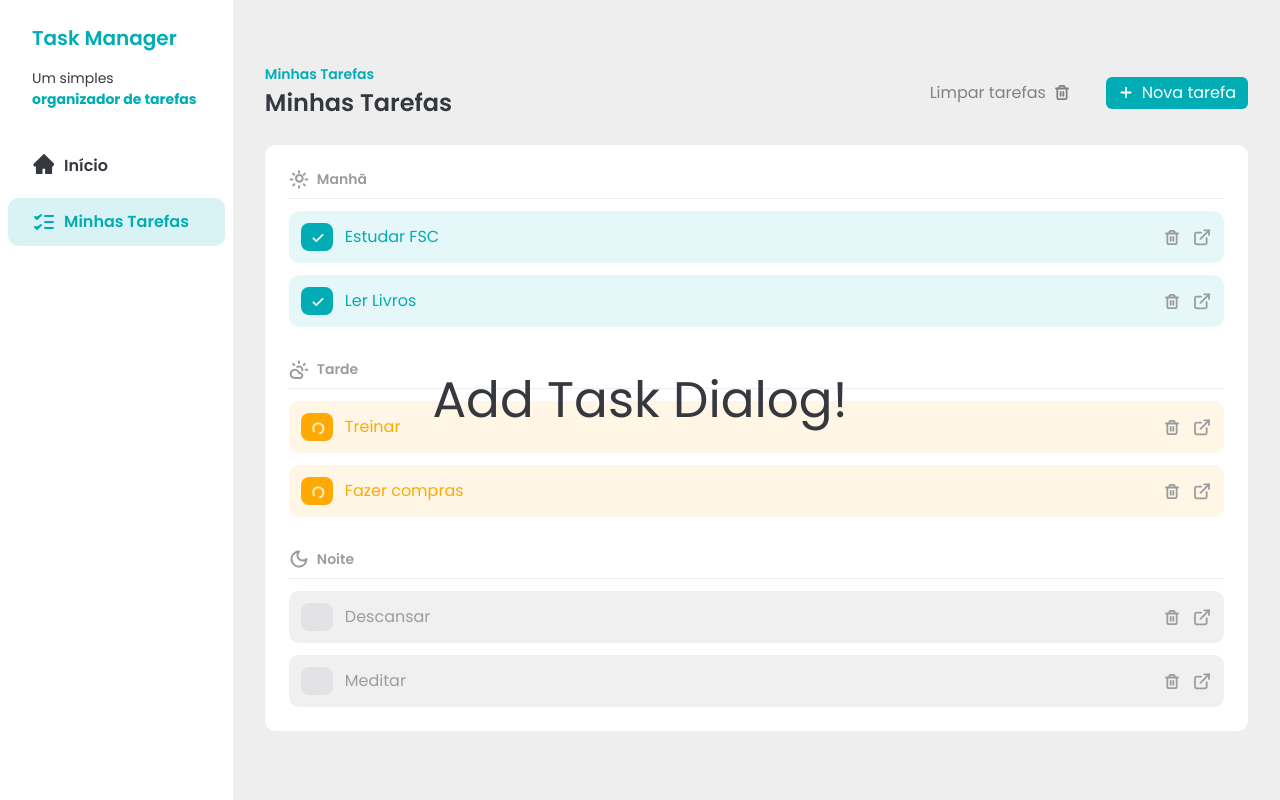
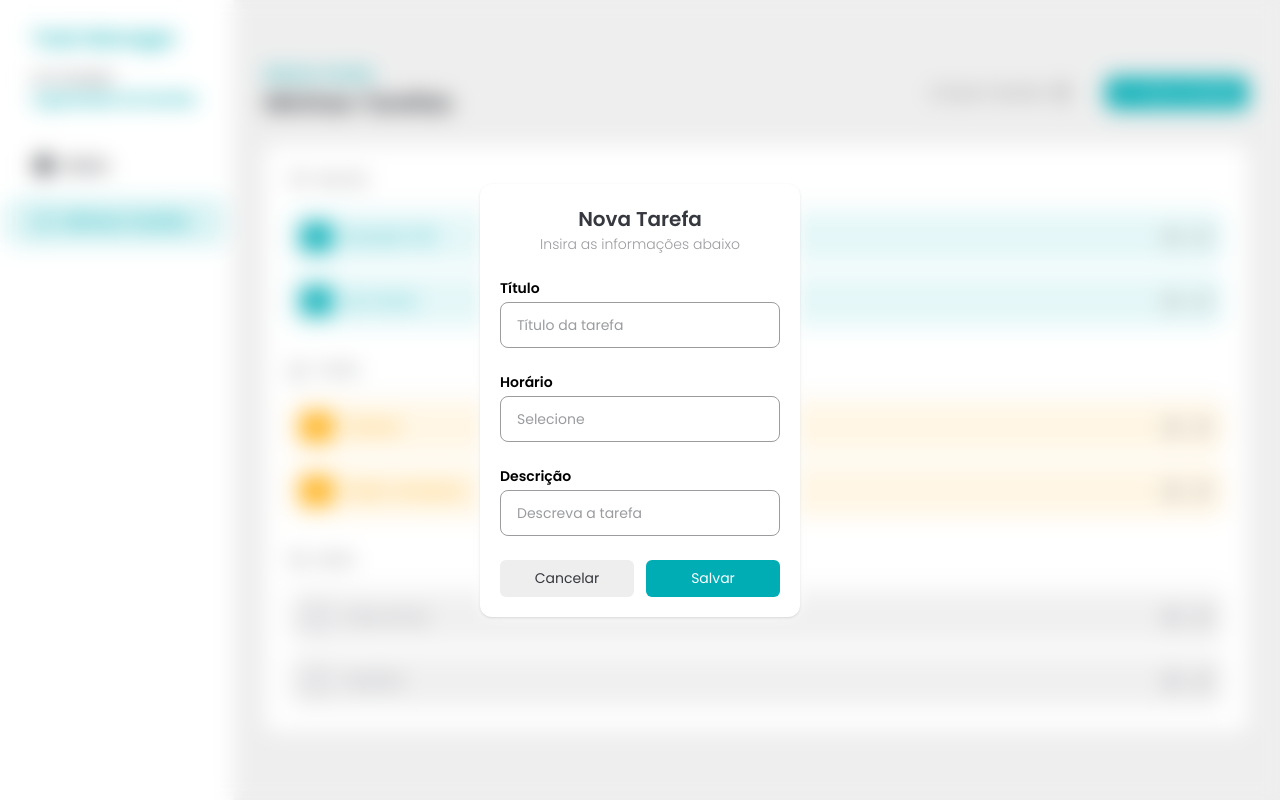
Before and after one commit to kleyton-ferreira/gerenciador-tarefas, a React (Vite) app: page / in a window 1280 px wide. Both pictures are taken after a click on the button "Nova tarefa". Built offline with nearby package versions, Linux system fonts and the light colour scheme.

Commit message:
feat: ensure AddTaskDialog con de close

```diff
--- a/src/components/AddTaskDialog/AddTaskDialog.jsx
+++ b/src/components/AddTaskDialog/AddTaskDialog.jsx
@@ -1,11 +1,47 @@
 import React from 'react'
 import { createPortal } from 'react-dom'
 
-const AddTaskDialog = ({ isOpen }) => {
+import Button from '../Button/Button'
+import Input from '../Input/Input'
+
+const AddTaskDialog = ({ isOpen, handleClose }) => {
   if (!isOpen) return true
   return createPortal(
-    <div className="fixed bottom-0 left-0 top-0 flex h-screen w-screen items-center justify-center">
-      <h1 className="text-[50px] text-brand-dark-blue">Add Task Dialog!</h1>
+    <div className="fixed bottom-0 left-0 top-0 z-40 flex h-screen w-screen items-center justify-center backdrop-blur">
+      <div className="relative w-80 rounded-[12px] bg-brand-white p-5 text-center shadow">
+        <h2 className="text-[20px] font-semibold text-brand-dark-blue">
+          Nova Tarefa
+        </h2>
+        <p className="mb-6 text-sm font-light text-brand-text-gray">
+          Insira as informações abaixo
+        </p>
+        <div className="space-y-6">
+          <Input id="title" label="Título" placeholder="Título da tarefa" />
+          <Input id="time" label="Horário" placeholder="Selecione" />
+          <Input
+            id="description"
+            label="Descrição"
+            placeholder="Descreva a tarefa"
+          />
+        </div>
+        <div className="mt-6 flex items-center justify-center gap-3">
+          <Button
+            variant="tertiary"
+            size="larger"
+            className="flex items-center justify-center"
+            onClick={handleClose}
+          >
+            Cancelar
+          </Button>
+          <Button
+            size="small"
+            variant="primary"
+            className="flex items-center justify-center"
+          >
+            Salvar
+          </Button>
+        </div>
+      </div>
     </div>,
     document.body
   )
--- a/src/components/Task/Task.jsx
+++ b/src/components/Task/Task.jsx
@@ -22,6 +22,7 @@ const Task = () => {
   const afterTasks = tasks.filter((items) => items.time === 'afternoon')
   const eveningTasks = tasks.filter((items) => items.time === 'evening')
 
+  // FUNÇAO DE MUDAR OS CHACKBOX
   const handleTaskCheckboxClick = (taskId) => {
     const newTask = tasks.map((item) => {
       if (item.id !== taskId) {
@@ -44,6 +45,7 @@ const Task = () => {
     setTasks(newTask)
   }
 
+  // FUNÇAO DE DELETAR AS TAREFAS
   const handleDeleteTasks = (taskId) => {
     const deleteTask = tasks.filter((del) => del.id !== taskId)
     setTasks(deleteTask)
@@ -69,6 +71,11 @@ const Task = () => {
             <AddTaskDialog isOpen={addDialogModal} />
             <AddIcon /> Nova tarefa
           </Button>
+
+          <AddTaskDialog
+            isOpen={addDialogModal}
+            handleClose={() => setAddDialogModal(false)}
+          />
         </div>
       </div>
       <div className="mt-6 rounded-[10px] bg-brand-white p-6">
```
